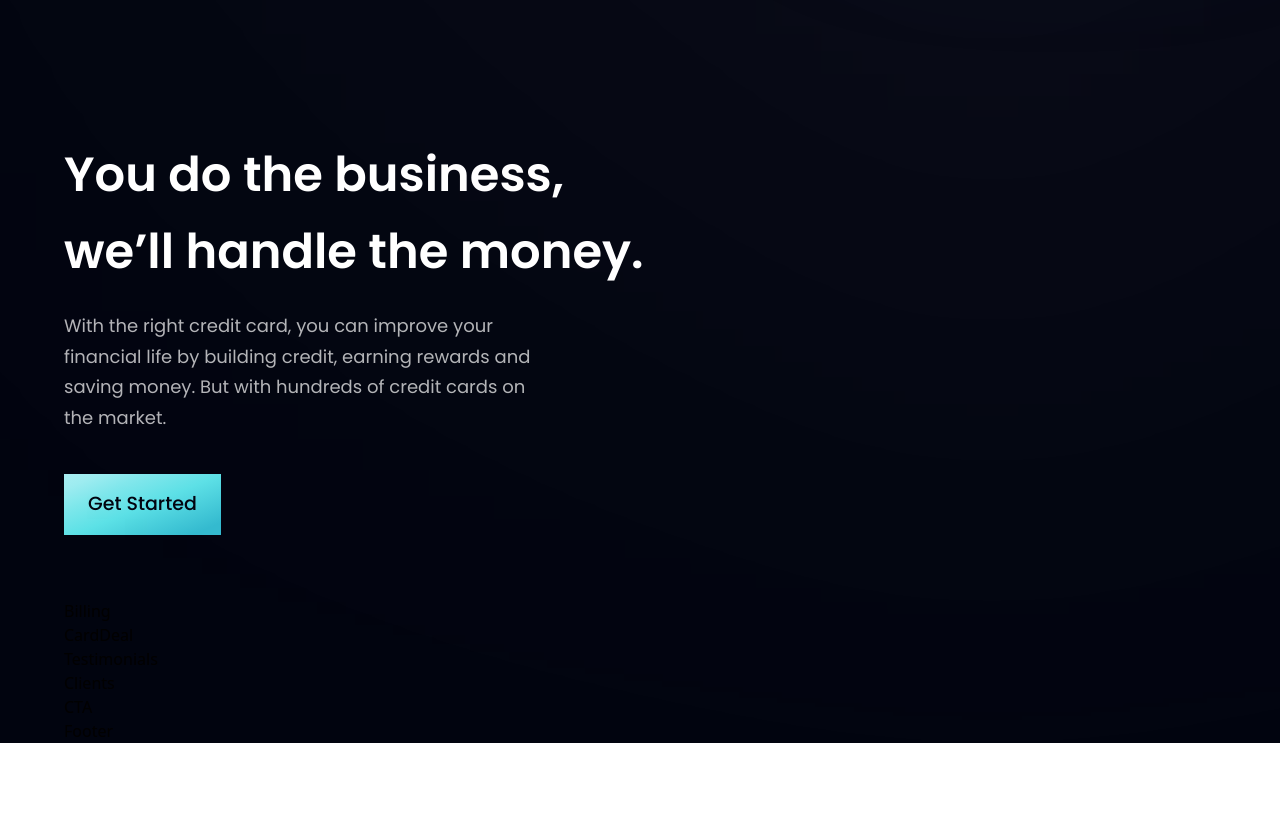
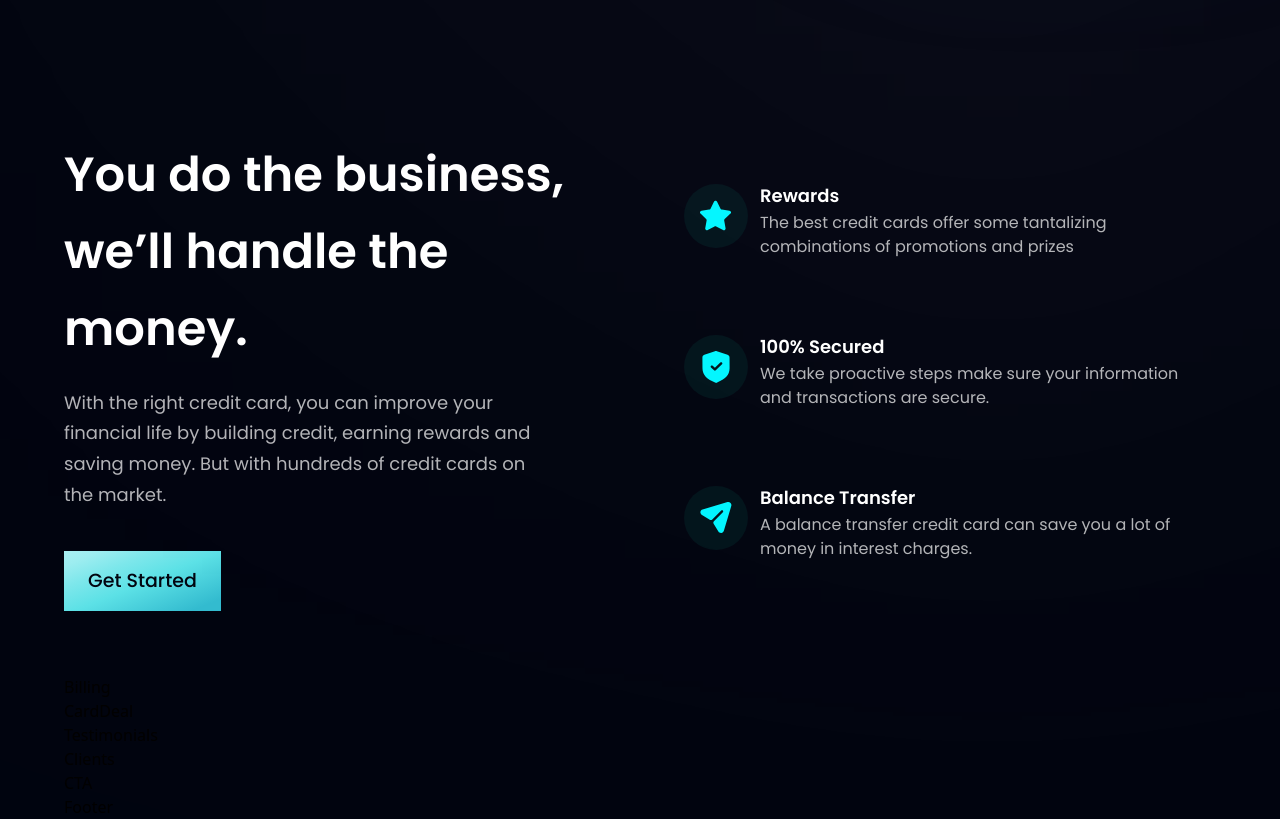
Before and after one commit to mohanadkandil/modern-bank, a React (Vite) app: page / in a window 1280 px wide. Shown: the part 880-1699 px from the top of the page. Before the commit the page ends 1623 px from the top, so only its background shows below. Built offline with nearby package versions, Linux system fonts and the light colour scheme.

Commit message:
style: add full features section

```diff
--- a/src/components/Business.jsx
+++ b/src/components/Business.jsx
@@ -1,6 +1,28 @@
 import { features } from "../constants"
 import styles, { layout } from "../style"
 import Button from "./Button"
+
+const FeatureCard = ({ icon, title, content, index }) => (
+  <div
+    className={`flex flex-row p-6 rounded-[20px] ${
+      index !== features.length - 1 ? "mb-6" : "mb-0"
+    } feature-card`}
+  >
+    <div
+      className={`w-[64px] h-[64px] rounded-full ${styles.flexCenter} bg-dimBlue`}
+    >
+      <img src={icon} alt="icon" className="w-[50%] h-[50%] object-contain" />
+    </div>
+    <div className="flex-1 flex flex-col ml-3">
+      <h4 className="font-poppins font-semibold text-white text-[18px] leading-[23px] mb-1">
+        {title}
+      </h4>
+      <p className="font-poppins font-normal text-dimWhite text-[16px] leading-[24px] mb-1">
+        {content}
+      </p>
+    </div>
+  </div>
+)
 
 const Business = () => (
   <section id="features" className={layout.section}>
@@ -16,6 +38,11 @@
       </p>
       <Button styles="mt-10" />
     </div>
+    <div className={`${layout.sectionImg} flex-col`}>
+      {features.map((feature, index) => (
+        <FeatureCard key={feature.id} {...feature} index={index} />
+      ))}
+    </div>
   </section>
 )
 export default Business
```
